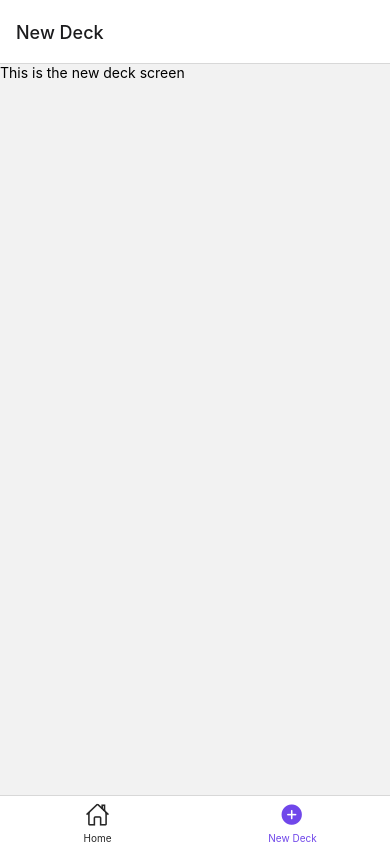
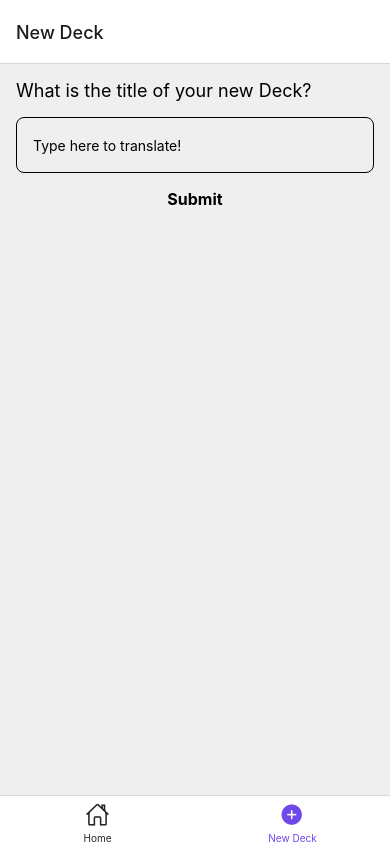
Before and after one commit to dewaleolaoye/flashcards, a React Native app: screen /NewDeck in a window 390 px wide. Built offline with nearby package versions, Linux system fonts and the light colour scheme.

Commit message:
feat: New Deck screen

```diff
--- a/components/Card.js
+++ b/components/Card.js
@@ -16,7 +16,7 @@ const styles = StyleSheet.create({
   card: {
     borderRadius: 5,
     padding: 24,
-    backgroundColor: '#C0AAE5',
+    backgroundColor: '#7047EA',
     marginBottom: 16,
   },
 
@@ -29,7 +29,7 @@ const styles = StyleSheet.create({
   },
 
   desc: {
-    color: '#272727',
+    color: '#efefef',
     textAlign: 'center',
     fontSize: 16,
   },
--- a/screens/NewDeckScreen.js
+++ b/screens/NewDeckScreen.js
@@ -1,10 +1,39 @@
-import React from 'react';
-import { StyleSheet, Text, View } from 'react-native';
+import React, { useState } from 'react';
+import {
+  Alert,
+  Pressable,
+  StyleSheet,
+  Text,
+  TextInput,
+  View,
+} from 'react-native';
 
 const NewDeck = () => {
+  const [text, setText] = useState('');
+
+  const _handleSubmit = () => {
+    Alert.alert(text);
+  };
+
   return (
-    <View>
-      <Text style={styles.text}>This is the new deck screen</Text>
+    <View style={styles.container}>
+      <Text style={styles.text}>What is the title of your new Deck?</Text>
+      <TextInput
+        onChangeText={(e) => setText(e)}
+        style={styles.input}
+        placeholder='Type here to translate!'
+      />
+
+      <Pressable
+        style={text.length === 0 ? styles.disabled : styles.btn}
+        onPress={_handleSubmit}
+        disabled={text.length === 0 && true}
+        accessibilityLabel='Submit new deck question'
+      >
+        <Text style={text.length === 0 ? styles.disabled : styles.btnTitle}>
+          Submit
+        </Text>
+      </Pressable>
     </View>
   );
 };
@@ -12,7 +41,48 @@ const NewDeck = () => {
 export default NewDeck;
 
 const styles = StyleSheet.create({
+  container: {
+    padding: 16,
+
+    backgroundColor: '#efefef',
+    minHeight: 800,
+  },
+
   text: {
     color: '#000',
+    fontSize: 18,
+  },
+
+  input: {
+    height: 56,
+    borderColor: '#000',
+    color: '#000',
+    borderRadius: 8,
+    borderWidth: 1,
+    marginTop: 16,
+    marginBottom: 16,
+    padding: 16,
+  },
+
+  btn: {
+    height: 56,
+    padding: 16,
+    borderRadius: 8,
+    backgroundColor: '#7047EA',
+  },
+
+  disabled: {
+    backgroundColor: '#efefef',
+    color: '#000',
+    textAlign: 'center',
+    fontSize: 16,
+    fontWeight: '700',
+  },
+
+  btnTitle: {
+    color: '#fff',
+    textAlign: 'center',
+    fontSize: 16,
+    fontWeight: '700',
   },
 });
```
